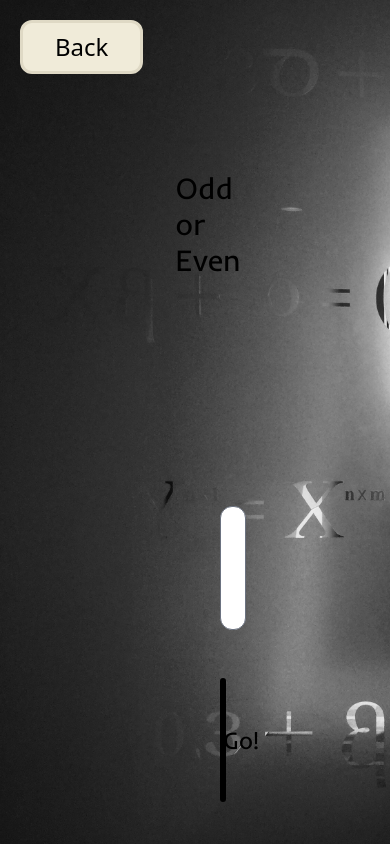
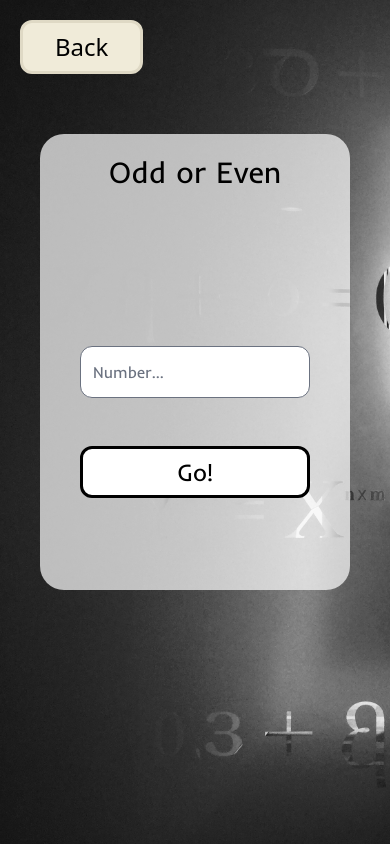
Before and after one commit to Kass-S/all-for-one-react, a React (Vite) app: page /OddOrEven in a window 390 px wide. Built offline with nearby package versions, Linux system fonts and the light colour scheme.

Commit message:
odd even responsiveness updated

```diff
--- a/src/components/OddOrEvenComponent.jsx
+++ b/src/components/OddOrEvenComponent.jsx
@@ -20,7 +20,7 @@ const OddOrEvenComponent = () => {
 
             <Link to="/pages"><button className="text-black text-2xl m-5 bg-[#F0EBD9] rounded-xl border-[#DFD9C5] border-[3px] p-2 px-8">Back</button></Link>
 
-            <div className="font-inder bg-white/70 grid mx-52 mt-14 grid-cols-5 grid-rows-4 rounded-3xl gap-y-6 pb-10">
+            <div className="font-inder bg-white/70 grid mx-10 lg:mx-52 mt-10 lg:grid-cols-5 grid-rows-4 rounded-3xl gap-y-6 pb-20 md:pb-10">
 
                 <p className="text-black text-3xl flex justify-center my-5 col-span-5">Odd or Even</p>
 
```
